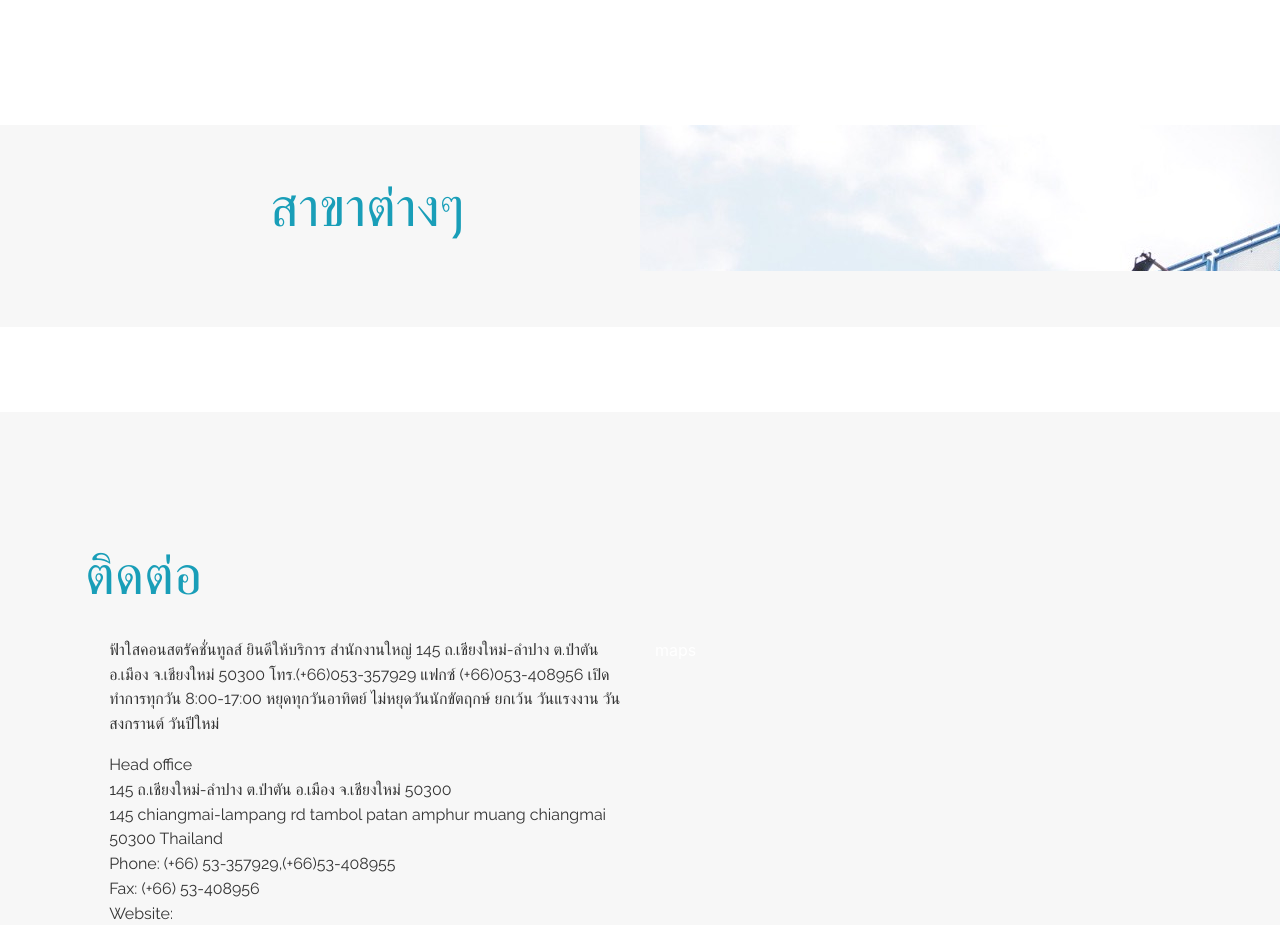
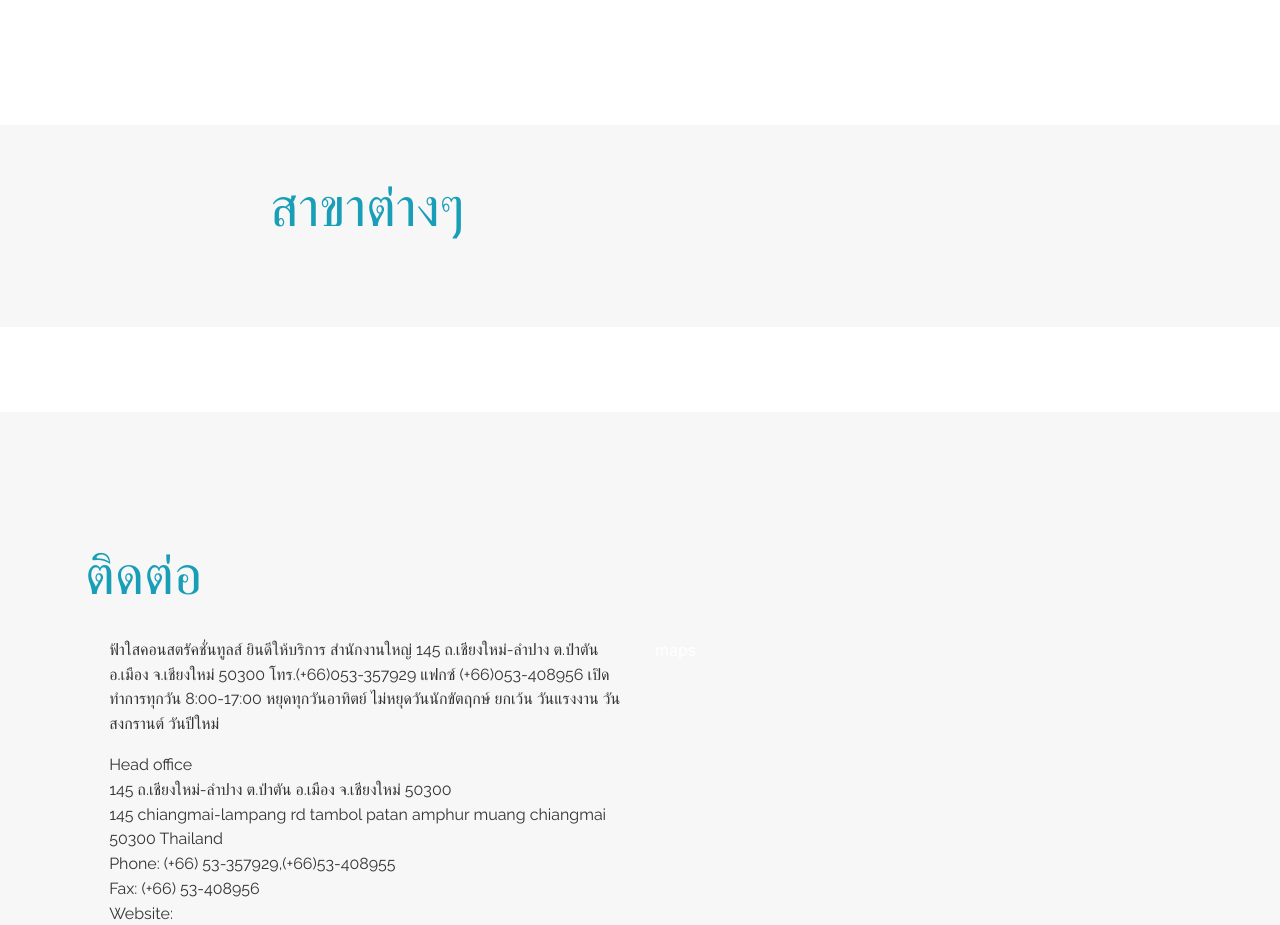
Before and after one commit to wasanjantawong/web_fsct, a plain HTML site: page index.html in a window 1280 px wide. Shown: the part 2940-3865 px from the top of the page. Drawn offline with nearby package versions, Linux system fonts and the light colour scheme; no server answers.

Commit message:
fix picture

```diff
--- a/index.html
+++ b/index.html
@@ -349,7 +349,7 @@
             </div>
 
           </div>
-          <div class="col-lg-6 col-md-6 col-xs-12 picture_about_bg">
+          <div class="col-lg-6 col-md-6 col-xs-12">
           </div>
         </div>
 
```
